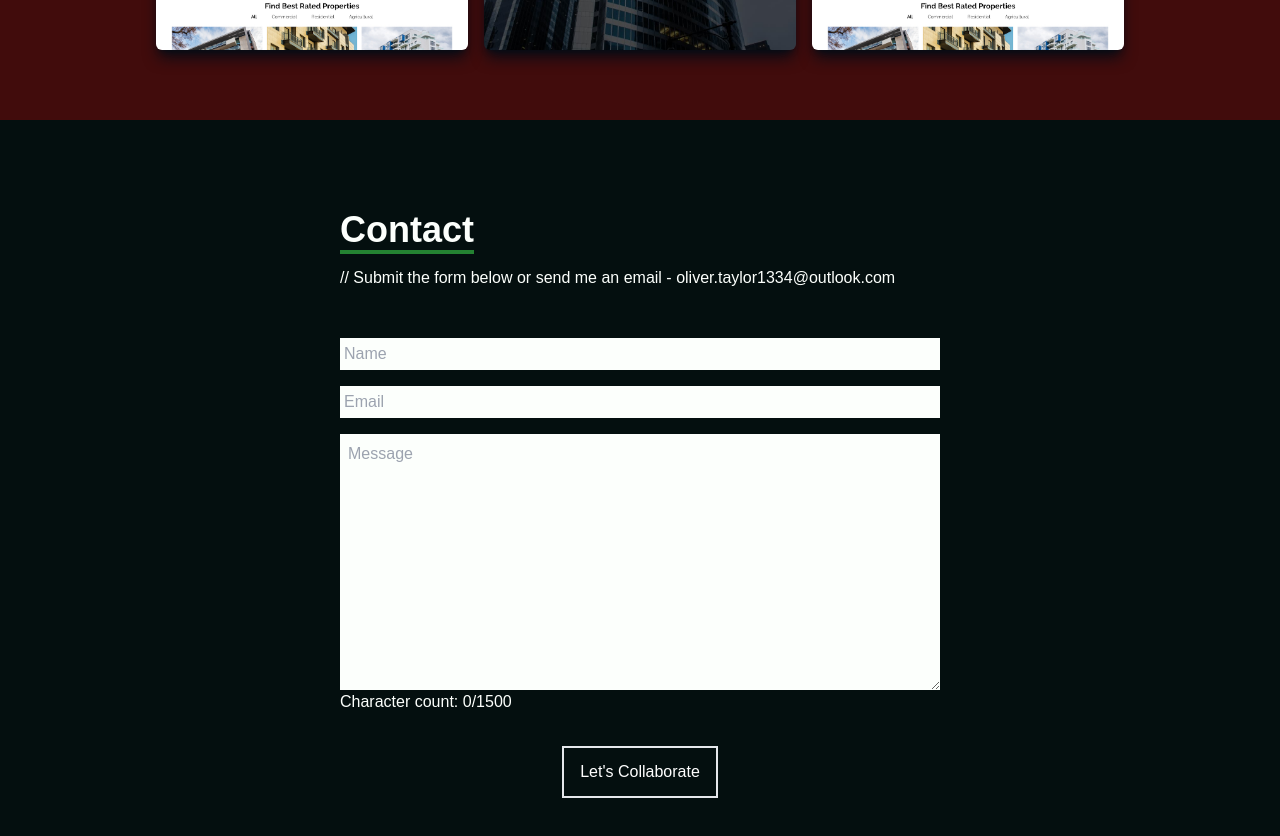
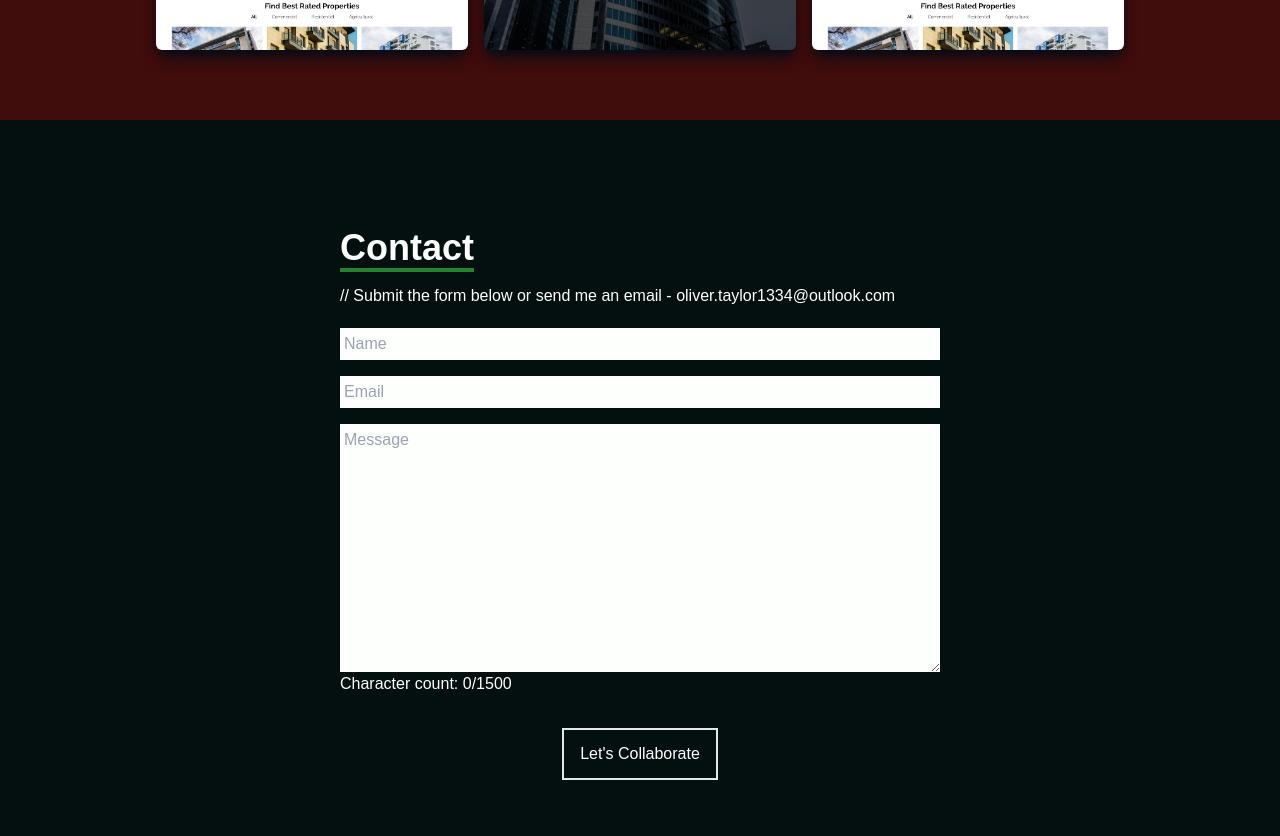
Before and after one commit to Oliver1334/Portfolio-Site-Two, a React (Create React App) app: page / in a window 1280 px wide. Shown: the part 3080-3916 px from the top of the page. Built offline with nearby package versions, Linux system fonts and the light colour scheme.

Commit message:
Contact form styling

```diff
--- a/src/components/Contact.jsx
+++ b/src/components/Contact.jsx
@@ -1,16 +1,22 @@
-import React, { useState } from 'react'
+import React, { useState } from "react";
 
 export const Contact = () => {
   // states to keep track of form inputs
-  const[name, setName] = useState('');
-  const [email, setEmail] = useState('');
-  const [message, setMessage] = useState('');
-  const [error, setError] = useState('');
+  const [name, setName] = useState("");
+  const [email, setEmail] = useState("");
+  const [message, setMessage] = useState("");
+  const [error, setError] = useState("");
 
   // Functions to handle changes in input fields
-  const handleNameChange = (e) => { setName(e.target.value) };
-  const handleEmailChange = (e) => { setEmail(e.target.value) };
-  const handleMessageChange = (e) => { setMessage(e.target.value) };
+  const handleNameChange = (e) => {
+    setName(e.target.value);
+  };
+  const handleEmailChange = (e) => {
+    setEmail(e.target.value);
+  };
+  const handleMessageChange = (e) => {
+    setMessage(e.target.value);
+  };
 
   // Function to handle form submission
   const handleSubmit = async (e) => {
@@ -18,51 +24,89 @@ export const Contact = () => {
 
     // Check if all required fields are filled
     if (!name || !email || !message) {
-      setError('Please fill out all fields.');  // Set error message if fields are missing
+      setError("Please fill out all fields."); // Set error message if fields are missing
       return;
     }
 
-    setError('');  // Clear the error message if all fields are filled
+    setError(""); // Clear the error message if all fields are filled
 
     const formData = new FormData();
-    formData.append('name', name);
-    formData.append('email', email);
-    formData.append('message', message);
+    formData.append("name", name);
+    formData.append("email", email);
+    formData.append("message", message);
 
     try {
-      await fetch('https://getform.io/f/pbqgogdb', {
-        method: 'POST',
+      await fetch("https://getform.io/f/pbqgogdb", {
+        method: "POST",
         body: formData,
       });
 
       // Clear form fields and show a success message
-      setName('');
-      setEmail('');
-      setMessage('');
-      alert('Form submitted successfully!');
+      setName("");
+      setEmail("");
+      setMessage("");
+      alert("Form submitted successfully!");
     } catch (err) {
-      console.error('Form submission error:', err);
-      setError('An error occurred while submitting the form.');  // Set error message on failure
+      console.error("Form submission error:", err);
+      setError("An error occurred while submitting the form."); // Set error message on failure
     }
   };
 
-
   return (
-    <div name='contact' className='w-full h-screen bg-[#040F0F] flex justify-center items-center p-4'>
-        <form method='POST' action="https://getform.io/f/pbqgogdb" className='flex flex-col max-w-[600px] w-full' onSubmit={handleSubmit}>
-            <div className='pb-8'>
-                <p className='text-4xl font-bold inline border-b-4 border-[#248232] text-[#FCFFFC]'>Contact</p>
-                <p className='text-[#FCFFFC] py-4'>// Submit the form below or send me an email - oliver.taylor1334@outlook.com</p>
-            </div>
-            <input className='p-1 bg-[#FCFFFC]' type="text" placeholder='Name' name='name' value={name} onChange={(e) => setName(e.target.value)}/>
-            <input className='my-4 p-1 bg-[#FCFFFC]' type="email" placeholder='Email' name='email' value={email} onChange={(e) => setEmail(e.target.value)}/>
-            <textarea className='bg-[#FCFFFC] p-2 w-full max-w-full max-h-[300px] resize-y' name="message" rows="10" placeholder='Message' value={message} onChange={handleMessageChange} maxLength="1500"></textarea>
-            <p className='text-[#FCFFFC]'>Character count: {message.length}/1500</p>
-            {error && <p className='text-red-500 mb-2'>{error}</p>}
-            <button className='text-white border-2 hover:bg-[#2BA84A] hover:border-[#2BA84A] px-4 py-3 my-8 mx-auto flex items-center' type='submit' > Let's Collaborate</button>
-
-        </form>
-
+    <div
+      name="contact"
+      className="w-full h-screen bg-[#040F0F] flex justify-center items-center p-4"
+    >
+      <form
+        method="POST"
+        action="https://getform.io/f/pbqgogdb"
+        className="flex flex-col max-w-[600px] w-full"
+        onSubmit={handleSubmit}
+      >
+        <div className="pb-1">
+          <p className="text-4xl font-bold inline border-b-4 border-[#248232] text-[#FCFFFC]">
+            Contact
+          </p>
+          <p className="text-[#FCFFFC] py-4">
+            // Submit the form below or send me an email -
+            oliver.taylor1334@outlook.com
+          </p>
+        </div>
+        <input
+          className="p-1 bg-[#FCFFFC]"
+          type="text"
+          placeholder="Name"
+          name="name"
+          value={name}
+          onChange={handleNameChange}
+        />
+        <input
+          className="my-4 p-1 bg-[#FCFFFC]"
+          type="email"
+          placeholder="Email"
+          name="email"
+          value={email}
+          onChange={handleEmailChange}
+        />
+        <textarea
+          className="bg-[#FCFFFC] p-1 w-full max-w-full max-h-[300px] resize-y"
+          name="message"
+          rows="10"
+          placeholder="Message"
+          value={message}
+          onChange={handleMessageChange}
+          maxLength="1500"
+        ></textarea>
+        <p className="text-[#FCFFFC]">Character count: {message.length}/1500</p>
+        {error && <p className="text-red-500 mb-2">{error}</p>}
+        <button
+          className="text-white border-2 hover:bg-[#2BA84A] hover:border-[#2BA84A] px-4 py-3 my-8 mx-auto flex items-center"
+          type="submit"
+        >
+          {" "}
+          Let's Collaborate
+        </button>
+      </form>
     </div>
   );
 };
```
